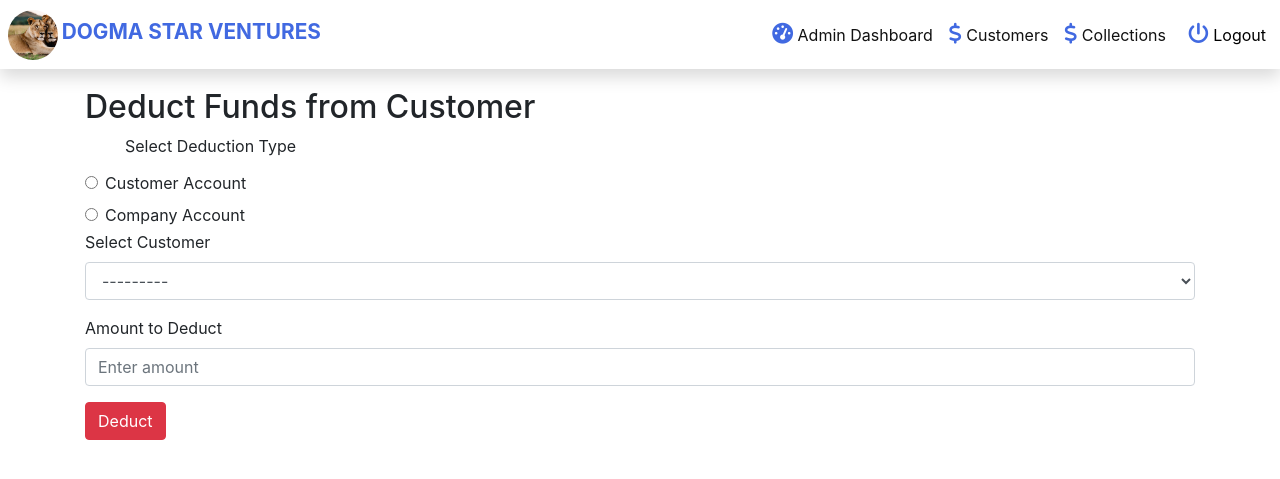
After one commit to chrispydev/dogmastarventur, a Django app: page /dashboard/deduct/ in a window 1280 px wide. The commit adds this page. Shown: the top 479 px of the page. Run offline with Django 5.2, Linux system fonts and the light colour scheme; a user stored in the database is signed in; data comes from the database, SQL or seed files in the repository.

Commit message:
feat(file name): redraw features

```diff
--- a/requirements.txt
+++ b/requirements.txt
@@ -5,10 +5,11 @@
 Django==5.1.3
 django-browser-reload==1.17.0
 django-crispy-forms==2.3
-gunicorn
+gunicorn==23.0.0
 idna==3.10
 packaging==24.2
 pillow==11.0.0
+psycopg2-binary==2.9.10
 python-decouple==3.8
 requests==2.32.3
 sqlparse==0.5.2
--- a/savings/forms.py
+++ b/savings/forms.py
@@ -22,7 +22,29 @@
         }
 
 
+class DeductionForm(forms.Form):
+    DEDUCTION_CHOICES = [
+        ('customer', 'Customer Account'),
+        ('company', 'Company Account')
+    ]
 
-class DeductionForm(forms.Form):
-    customer = forms.ModelChoiceField(queryset=Customer.objects.all(), label="Select Customer")
-    amount = forms.DecimalField(min_value=0.01, max_digits=10, decimal_places=2, label="Amount to Deduct")
+    deduction_type = forms.ChoiceField(
+        choices=DEDUCTION_CHOICES,
+        widget=forms.RadioSelect(attrs={'class': 'form-check-input'})
+    )
+
+    customer = forms.ModelChoiceField(
+        queryset=Customer.objects.all(),
+        required=False,
+        label="Select Customer",
+        widget=forms.Select(attrs={'class': 'form-control'})
+    )
+
+    amount = forms.DecimalField(
+        min_value=0.01,
+        max_digits=10,
+        decimal_places=2,
+        label="Amount to Deduct",
+        widget=forms.NumberInput(
+            attrs={'class': 'form-control', 'placeholder': 'Enter amount'})
+    )
--- a/savings/models.py
+++ b/savings/models.py
@@ -96,3 +96,11 @@
 
     def __str__(self):
         return f"Collection by {self.worker} for {self.customer} on {self.date}"
+
+
+class CompanyAccount(models.Model):
+    balance = models.DecimalField(
+        max_digits=12, decimal_places=2, default=0.00)
+
+    def __str__(self):
+        return f"Company Account - Balance: ${self.balance}"
--- a/savings/urls.py
+++ b/savings/urls.py
@@ -1,5 +1,5 @@
 from django.urls import path
-from savings.views import WorkerDashboardView, AddCollectionView, WeeklyCollectionDetailView, WeeklyCollectionsView
+from savings.views import WorkerDashboardView, AddCollectionView, WeeklyCollectionDetailView, WeeklyCollectionsView, DeductBalanceView
 
 urlpatterns = [
     path('', WorkerDashboardView.as_view(), name='worker_dashboard'),
@@ -8,4 +8,5 @@
          name='weekly_collections'),
     path('weekly-collection/<str:week>/',
          WeeklyCollectionDetailView.as_view(), name='weekly_collection_detail'),
+    path('dashboard/deduct/', DeductBalanceView.as_view(), name='deduct_balance'),
 ]
--- a/savings/views.py
+++ b/savings/views.py
@@ -1,7 +1,7 @@
 from django.shortcuts import render, redirect
 from django.core.paginator import Paginator
-from django.contrib.auth.mixins import LoginRequiredMixin
-from savings.models import Customer, Worker, Collection
+from django.contrib.auth.mixins import LoginRequiredMixin, UserPassesTestMixin
+from savings.models import Customer, Worker, Collection, CompanyAccount
 from django.views import View
 from django.contrib.auth.mixins import LoginRequiredMixin
 from datetime import timedelta, datetime
@@ -247,21 +247,35 @@
         return redirect('dashboard')
 
 
-
 class DeductBalanceView(FormView):
-    template_name = "dashboard/deduct_balance.html"
+    template_name = "auth/deduct_balance.html"
     form_class = DeductionForm
     success_url = reverse_lazy('deduct_balance')
 
     def form_valid(self, form):
-        customer = form.cleaned_data['customer']
+        deduction_type = form.cleaned_data['deduction_type']
         amount = form.cleaned_data['amount']
 
-        if customer.balance >= amount:
-            customer.balance -= amount
-            customer.save()
-            messages.success(self.request, f"${amount} has been deducted from {customer.name}'s balance.")
-        else:
-            messages.error(self.request, "Insufficient balance.")
+        if deduction_type == 'customer':
+            customer = form.cleaned_data['customer']
+            if customer and customer.balance >= amount:
+                customer.balance -= amount
+                customer.save()
+                messages.success(
+                    self.request, f"GH₵{amount} has been deducted from {customer.name}'s balance.")
+            else:
+                messages.error(
+                    self.request, "Insufficient balance in customer's account.")
+
+        elif deduction_type == 'company':
+            company_account, _ = CompanyAccount.objects.get_or_create()
+            if company_account.balance >= amount:
+                company_account.balance -= amount
+                company_account.save()
+                messages.success(
+                    self.request, f"GH₵{amount} has been deducted from the company account.")
+            else:
+                messages.error(
+                    self.request, "Insufficient balance in the company account.")
 
         return super().form_valid(form)
--- /dev/null
+++ b/static/css/admin_dashboard-media.css
@@ -0,0 +1,27 @@
+/* Styles for screens 320px or below */
+@media (max-width: 320px) {}
+
+/* Styles for screens 640px or above */
+@media (min-width: 640px) {}
+
+/* Styles for screens 768px or above */
+@media (min-width: 768px) {
+    .admin__header {
+        padding-top: 1rem;
+    }
+
+    .admin__title {
+        font-size: 2rem;
+        letter-spacing: -0.1rem;
+    }
+
+    .button__padding {
+        padding: 0.5rem 0.9rem;
+    }
+}
+
+/* CSS for screens with a minimum width of 768px to 991px */
+@media (min-width: 1024px) {}
+
+/* CSS for screens with a minimum width of 992px to 1199px */
+@media (min-width: 1280px) {}
--- /dev/null
+++ b/static/css/admin_dashboard.css
@@ -0,0 +1,4 @@
+.admin__title {
+    font-size: 1.5rem;
+    letter-spacing: -0.1rem;
+}
--- /dev/null
+++ b/static/css/deduction_form.css
@@ -0,0 +1,24 @@
+.margin {
+    margin-bottom: 4rem;
+    margin-left: 2.5rem;
+}
+
+.margin__top {
+    margin-top: 4rem;
+    margin-bottom: 4rem;
+}
+
+
+@media (max-width: 768px) {
+    .deduction__header {
+        font-size: 2rem;
+        padding-top: 2rem;
+    }
+}
+
+@media (max-width: 480px) {
+    .deduction__header {
+        font-size: 1.3rem;
+        padding-top: 0.4rem;
+    }
+}
--- a/static/css/header.css
+++ b/static/css/header.css
@@ -57,11 +57,12 @@
   padding: 0.8rem 0rem;
 }
 
-.login__div__mobile > * {
+.login__div__mobile>* {
   margin-bottom: 0.8rem;
   margin-left: 0.3rem;
 }
-.login__div__mobile > *:hover {
+
+.login__div__mobile>*:hover {
   cursor: pointer;
   padding-left: 1rem;
   transition: padding-left 0.3s ease-in-out;
--- a/static/css/main.css
+++ b/static/css/main.css
@@ -10,3 +10,6 @@
 @import url("./add_customer.css");
 @import url("./customer-detail.css");
 @import url("./customer_dashboard.css");
+@import url("./deduction_form.css");
+@import url("./admin_dashboard.css");
+@import url("./admin_dashboard-media.css");
--- /dev/null
+++ b/templates/auth/deduct_balance.html
@@ -0,0 +1,61 @@
+{% extends "base.html" %}
+{% block content %}
+<div class="container">
+    <h2 class="deduction__header">Deduct Funds from Customer</h2>
+    {% if user.is_superuser %}
+    <form method="post" class="deduction-form">
+        {% csrf_token %}
+
+        <div class="form-group margin">
+            <label>Select Deduction Type</label>
+            {{ form.deduction_type }}
+        </div>
+
+        <div id="customer-section" class="form-group margin__top">
+            <label for="{{ form.customer.id_for_label }}">{{ form.customer.label }}</label>
+            {{ form.customer }}
+        </div>
+
+        <div class="form-group">
+            <label for="{{ form.amount.id_for_label }}">{{ form.amount.label }}</label>
+            {{ form.amount }}
+        </div>
+
+        <button type="submit" class="btn btn-danger">Deduct</button>
+    </form>
+
+
+    {% else %}
+    <p>You do not have permission to perform deductions.</p>
+    {% endif %}
+
+
+    {% if messages %}
+    <ul class="messages">
+        {% for message in messages %}
+        <li class="{{ message.tags }}">{{ message }}</li>
+        {% endfor %}
+    </ul>
+    {% endif %}
+</div>
+
+
+<script>
+    document.addEventListener("DOMContentLoaded", function () {
+        const deductionType = document.querySelectorAll("input[name='deduction_type']");
+        const customerSection = document.getElementById("customer-section");
+
+        function toggleCustomerField() {
+            const selected = document.querySelector("input[name='deduction_type']:checked").value;
+            if (selected === "company") {
+                customerSection.style.display = "none";
+            } else {
+                customerSection.style.display = "block";
+            }
+        }
+
+        deductionType.forEach(radio => radio.addEventListener("change", toggleCustomerField));
+        toggleCustomerField();
+    });
+</script>
+{% endblock %}
--- a/templates/base.html
+++ b/templates/base.html
@@ -15,7 +15,7 @@
   {% if title %}
   <title>Dogma Star Ventur - {{ title }}</title>
   {% else %}
-  <title>Dogma Star Ventur</title>
+  <title>Dogma Star Ventures</title>
   {%endif %}
 </head>
 
```
Also changed, not shown: dogmastarventures/settings.py (+18 -5 lines), templates/auth/admin_dashboard.html (+5 -2 lines), package-lock.json, savings/migrations/0004_companyaccount.py (added).
